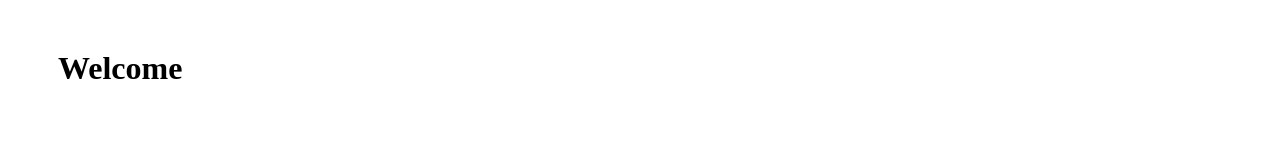
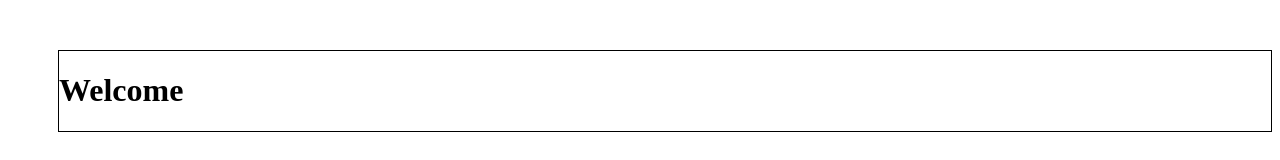
Before and after one commit to n5groho/n5groho.github.io, a plain HTML site: page index.html in a window 1280 px wide. Drawn offline with Linux system fonts and the light colour scheme.

Commit message:
Update index.html

```diff
--- a/index.html
+++ b/index.html
@@ -2,13 +2,16 @@
 <HEAD>
   <TITLE>Nugroho D</TITLE>
   <STYLE>
-    h1 {
+    #box {
+      border: 1px solid black;
       margin-left: 50px;
       margin-top: 50px;
     }
   </STYLE>
 </HEAD>
   <BODY>
+    <div id="box">
     <h1>Welcome</h1>
+    </div>
   </BODY>
 </HTML>
```
